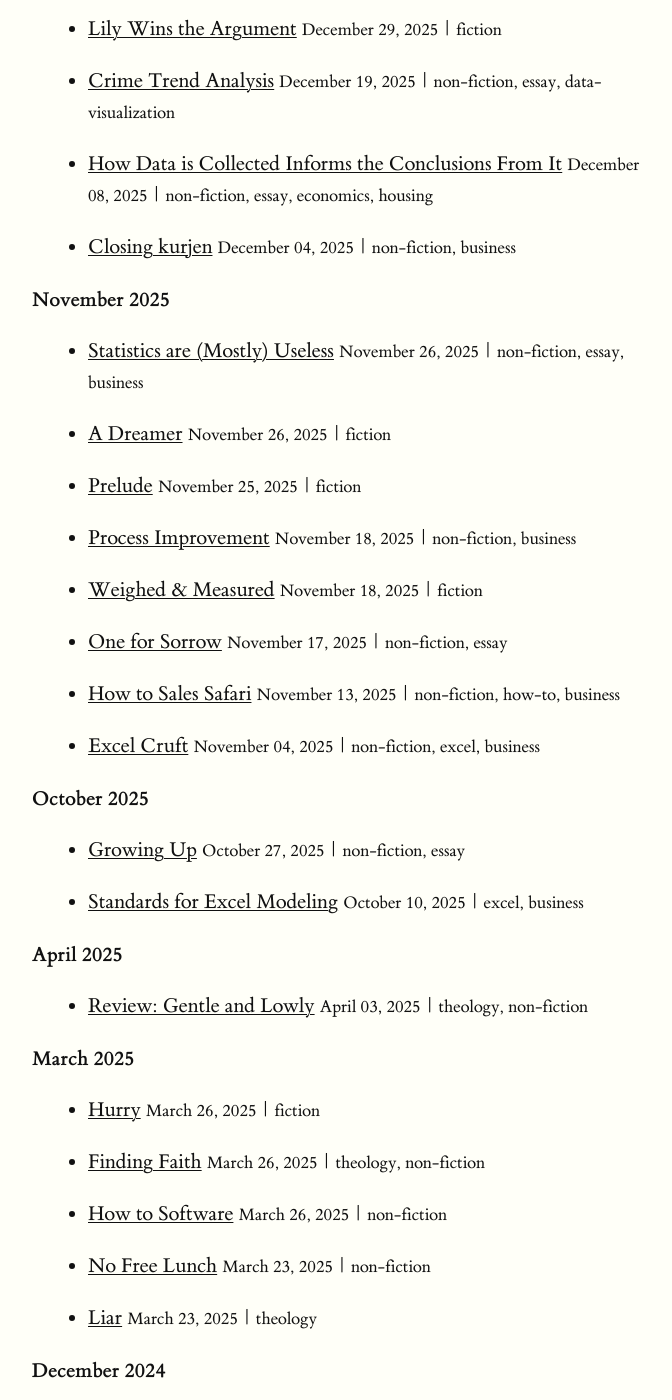
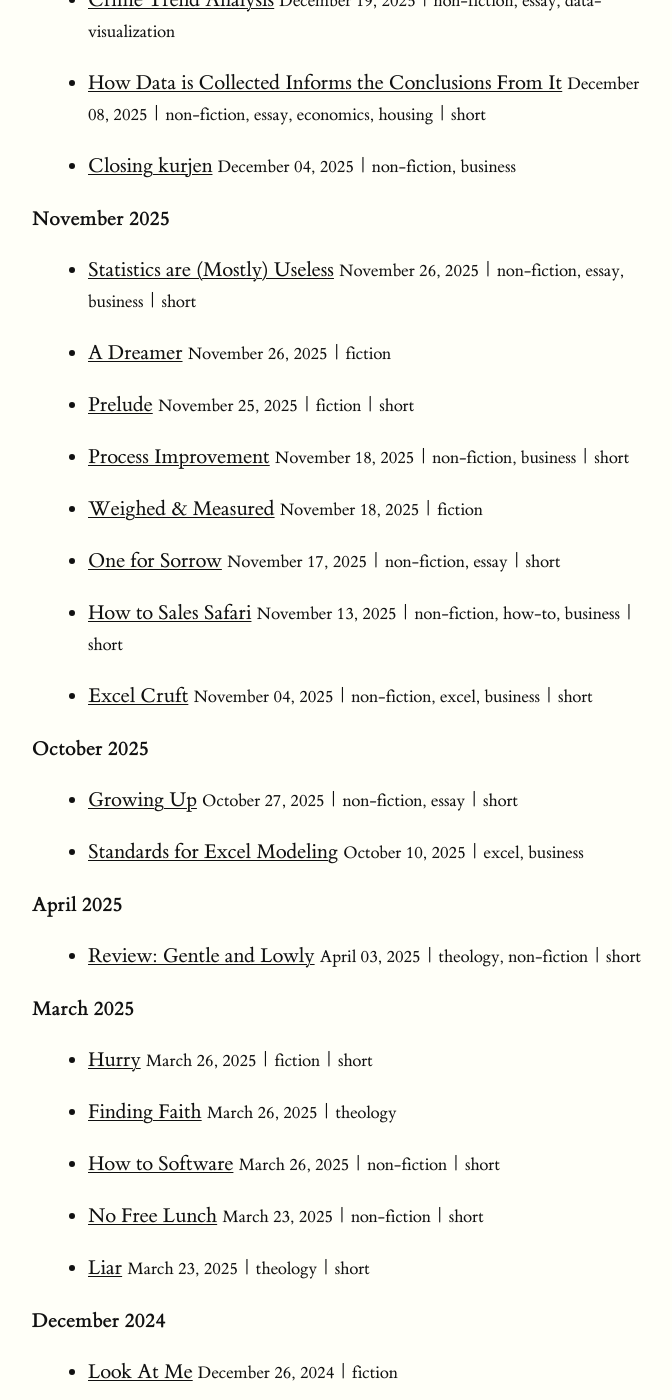
Before and after one commit to pact-wheeler/exp7, a Jekyll site: the page built from index.md, in a window 1280 px wide and 1400 px high, scrolled down 1160 px. Shown: the whole window, without its empty margins (128-800 px from the left). Built offline with Jekyll 4.4.1, drawn with Linux system fonts in a browser that asks for light colours; some of the changed text lies outside the part shown.

Commit message:
updating posts

```diff
--- a/_posts/2013-01-01-death.md
+++ b/_posts/2013-01-01-death.md
@@ -2,7 +2,7 @@
 layout: default
 title: Water Fall
 date: 2013-01-01
-tags: non-fiction
+tags: memoir
 permalink: /eagle-creek/
 ---
 
--- a/_posts/2013-01-01-story.md
+++ b/_posts/2013-01-01-story.md
@@ -3,7 +3,7 @@ layout: default
 title: Tell Me a Story
 permalink: /story/
 date: 2013-01-01
-tags: memoir non-fiction
+tags: memoir
 ---
 I was up before the sun, but barely. June 2009, it was before five, because that was when my shift started. The sun poked up over the horizon and then went back to sleep. It was early.
 
--- a/_posts/2025-03-26-finding_faith.md
+++ b/_posts/2025-03-26-finding_faith.md
@@ -3,7 +3,7 @@ layout: default
 title: Finding Faith
 permalink: /finding-faith/
 date: 2025-03-26
-tags: theology non-fiction
+tags: theology
 ---
 A few months into fatherhood, I realized that I don't know if I'm a Christian. I don't doubt that the Bible is true, that a worldview centered on Christ is the way to eternal life, but what I do have an question is whether or not I am God's child.
 
--- a/index.md
+++ b/index.md
@@ -2,16 +2,14 @@
 layout: default
 title: Home
 ---
-
 My name is Daniel, welcome! Below, my posts are in roughly chronological order. If you want to see them by tag, click, [here.]({{ site.baseurl }}/tags.html)
 
-My publisihed writing follows no particular order or sense, I publish it as it occurs to me.
-
-{% assign visible_posts = site.posts | where_exp: "post", "post.hidden != true" %}
+{% assign visible_posts = site.posts | reject: "hidden", true %}
 {% assign postsByYearMonth = visible_posts | group_by_exp:"post", "post.date | date: '%B %Y'" %}
 {% for yearMonth in postsByYearMonth %}
 **{{ yearMonth.name }}**
 {% for post in yearMonth.items %}
-* [{{ post.title }}]({{ post.url }}) <small>{{ post.date | date: "%B %d, %Y" }} | {{ post.tags | join: ", " }}</small>
+{% assign word_count = post.content | number_of_words %}
+* [{{ post.title }}]({{ post.url }}) <small>{{ post.date | date: "%B %d, %Y" }} | {{ post.tags | join: ", " }}{% if word_count < 750 %} | short{% endif %}</small>
 {% endfor %}
 {% endfor %}
```
Also changed, not shown: _posts/2000-01-01-guards.md (+2 -2 lines).
